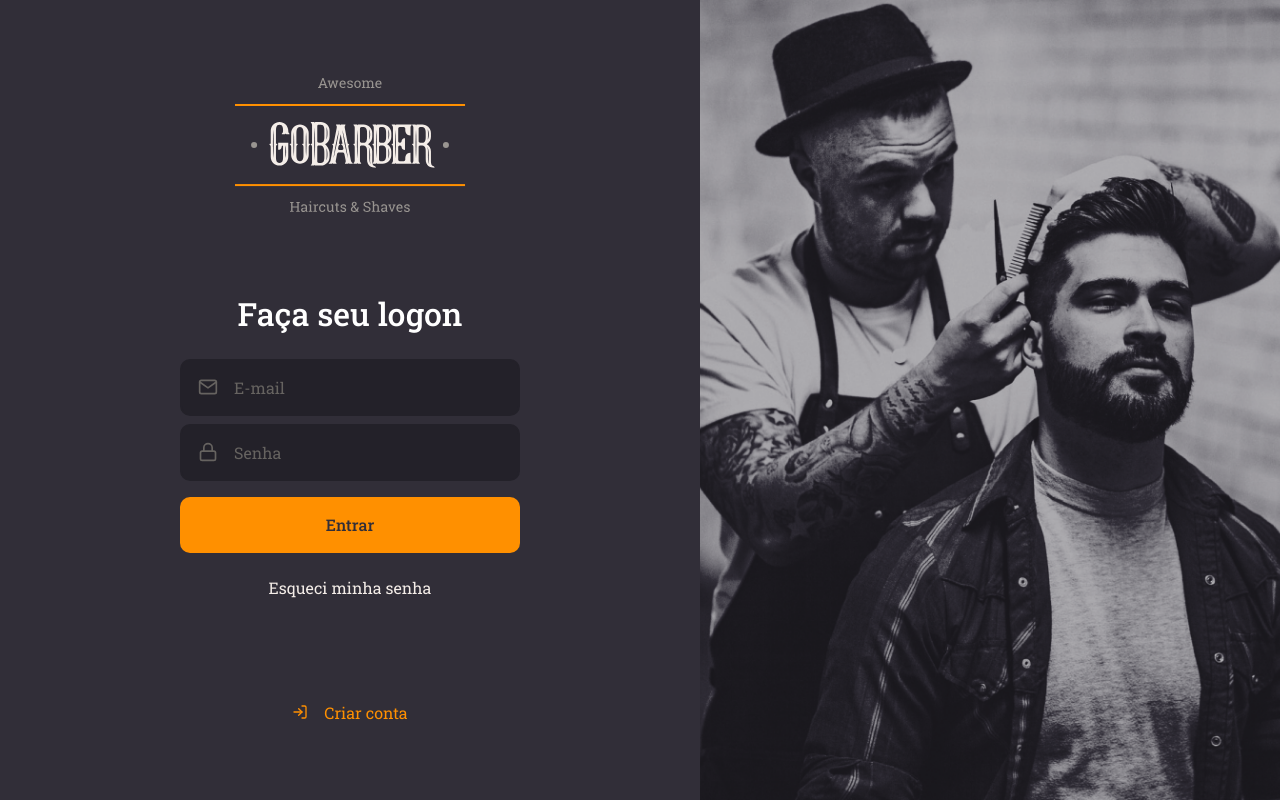
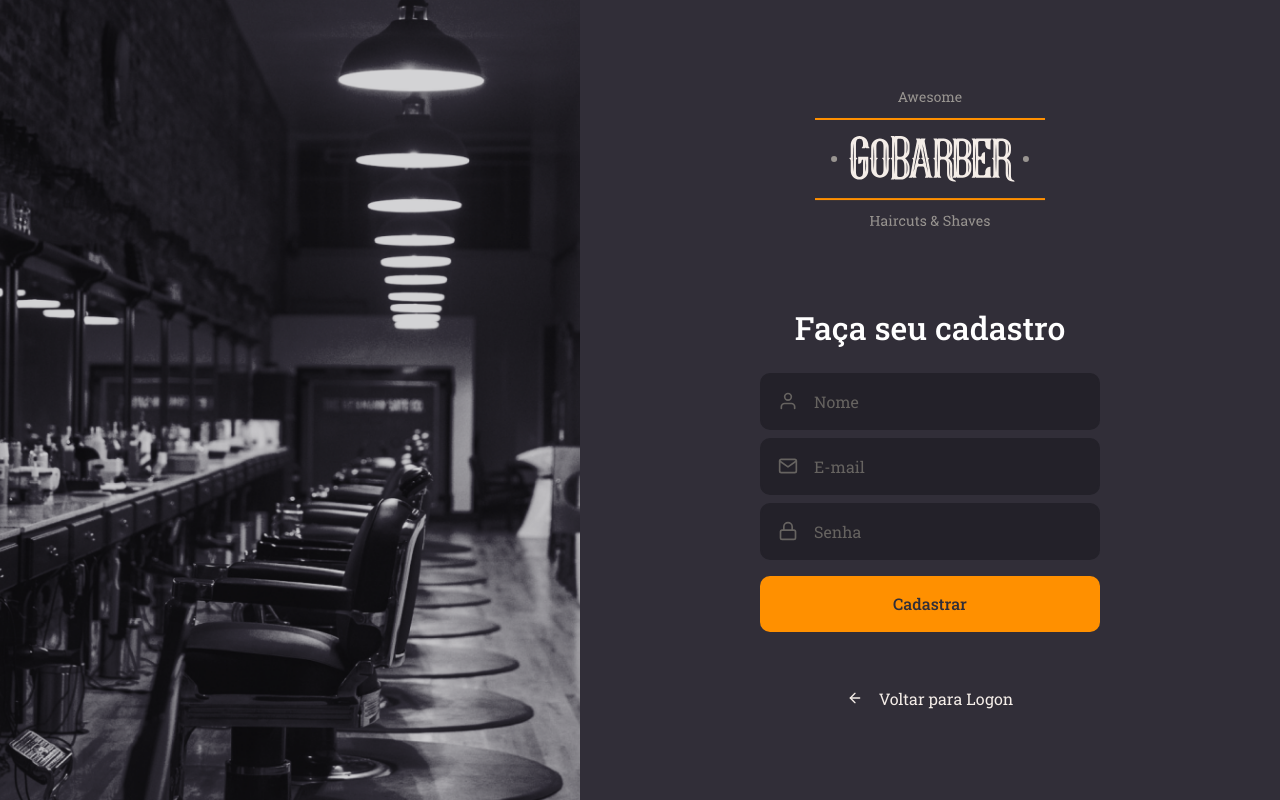
Before and after one commit to hantonny/Gobarber, a React (Create React App) app in the folder gobarber-web/: page / in a window 1280 px wide. Built offline with nearby package versions, Linux system fonts and the light colour scheme.

Commit message:
1 - Página de cadastro

```diff
--- a/gobarber-web/src/App.tsx
+++ b/gobarber-web/src/App.tsx
@@ -1,10 +1,11 @@
 import React from 'react';
 
 import GlobalStyles from './styles/global';
-import SignIn from './pages/Signin'
+import SignIn from './pages/SignIn'
+import SignUp from './pages/SignUp'
 
 const App: React.FC = () => (<>
-  <SignIn />
+  <SignUp />
   <GlobalStyles/>
 </>
 
--- /dev/null
+++ b/gobarber-web/src/pages/SignIn/styles.ts
@@ -0,0 +1,66 @@
+import styled from 'styled-components'
+import { shade } from 'polished'
+
+import signInBackgroundImg from '../../assets/sign-in-background.png'
+
+export const Container = styled.div`
+    height: 100vh;
+
+    display: flex;
+    align-items: stretch;
+`;
+export const Content = styled.div`
+    display: flex;
+    flex-direction: column;
+    align-items: center;
+
+    place-content: center;
+
+    width: 100%;
+    max-width: 700px;
+
+    form {
+        margin: 80px 0;
+        width: 340px;
+        text-align: center;
+
+        h1 {
+            margin-bottom: 24px;
+        }
+
+        a {
+            color: #F4EDE8;
+            display: block;
+            margin-top: 24px;
+            text-decoration: none;
+            transition: color 0.2s;
+
+            &:hover {
+                color: ${shade(0.2, '#F4EDE8')};
+            }
+        }
+    }
+
+    > a {
+            color: #FF9000;
+            display: block;
+            margin-top: -24px;
+            text-decoration: none;
+            transition: color 0.2s;
+
+            display: flex;
+            align-items: center;
+
+            svg {
+                margin-right: 16px;
+            }
+            &:hover {
+                color: ${shade(0.2, '#FF9000')};
+            }
+    }
+`;
+export const Background = styled.div`
+    flex: 1;
+    background: url(${signInBackgroundImg}) no-repeat center;
+    background-size: cover;
+`;
--- /dev/null
+++ b/gobarber-web/src/pages/SignUp/index.tsx
@@ -0,0 +1,31 @@
+import React from 'react';
+import { FiArrowLeft, FiMail, FiLock, FiUser} from 'react-icons/fi'
+
+import logoImg from '../../assets/logo.svg';
+import Input from '../../components/Input';
+import Button from '../../components/Button'
+import { Container, Content, Background } from './styles';
+
+
+
+const SignUp: React.FC = () => (
+    <Container>
+        <Background />
+        <Content>
+            <img src={logoImg} alt="GoBarber" />
+            <form>
+                <h1>Faça seu cadastro</h1>
+                <Input icon={FiUser} name="name" placeholder="Nome" />
+                <Input icon={FiMail} name="email" placeholder="E-mail" />
+                <Input icon={FiLock} name="password" type="password" placeholder="Senha" />
+                <Button type="submit">
+                    Cadastrar
+                </Button>
+            </form>
+            <a href="dss"><FiArrowLeft />Voltar para Logon</a>
+        </Content>
+
+    </Container>
+)
+
+export default SignUp;
--- a/gobarber-web/src/pages/Signin/styles.ts
+++ b/gobarber-web/src/pages/SignUp/styles.ts
@@ -1,7 +1,7 @@
 import styled from 'styled-components'
 import { shade } from 'polished'
 
-import signInBackgroundImg from '../../assets/sign-in-background.png'
+import signUpBackgroundImg from '../../assets/sign-up-background.png'
 
 export const Container = styled.div`
     height: 100vh;
@@ -42,9 +42,9 @@
     }
 
     > a {
-            color: #FF9000;
+            color: #F4EDE8;
             display: block;
-            margin-top: 24px;
+            margin-top: -24px;
             text-decoration: none;
             transition: color 0.2s;
 
@@ -55,12 +55,12 @@
                 margin-right: 16px;
             }
             &:hover {
-                color: ${shade(0.2, '#FF9000')};
+                color: ${shade(0.2, '#F4EDE8')};
             }
     }
 `;
 export const Background = styled.div`
     flex: 1;
-    background: url(${signInBackgroundImg}) no-repeat center;
+    background: url(${signUpBackgroundImg}) no-repeat center;
     background-size: cover;
 `;
```
Also changed, not shown: gobarber-web/src/assets/sign-up-background.png (added), gobarber-web/src/pages/SignIn/index.tsx (renamed from gobarber-web/src/pages/Signin/index.tsx), 1 other file (tests, documents, lock files or other folders).
